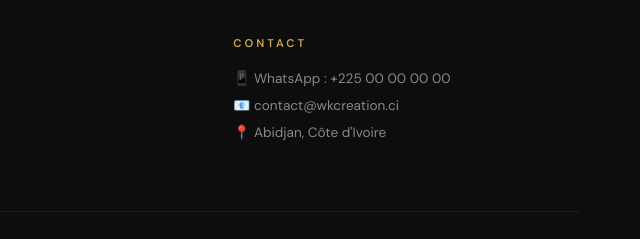
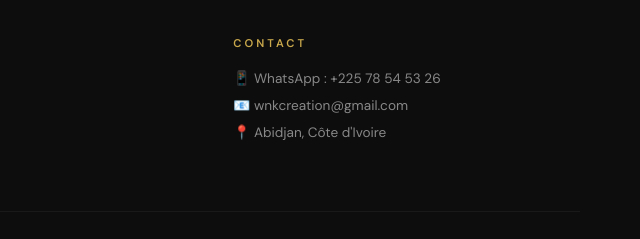
Before and after one commit to skeexaguerri-blip/w-k-creation, a plain HTML site: page index.html in a window 1280 px wide. Shown: the part 4134-4373 px from the top of the page, 640-1280 px from the left. Drawn offline with nearby package versions, Linux system fonts and the light colour scheme.

Commit message:
Update index.html

```diff
--- a/index.html
+++ b/index.html
@@ -404,8 +404,8 @@
   <div class="footer-col">
     <h4>Contact</h4>
     <ul>
-      <li>📱 WhatsApp : +225 00 00 00 00</li>
-      <li>📧 contact@wkcreation.ci</li>
+      <li>📱 WhatsApp : +225 78 54 53 26</li>
+      <li>📧 wnkcreation@gmail.com</li>
       <li>📍 Abidjan, Côte d'Ivoire</li>
     </ul>
   </div>
```
